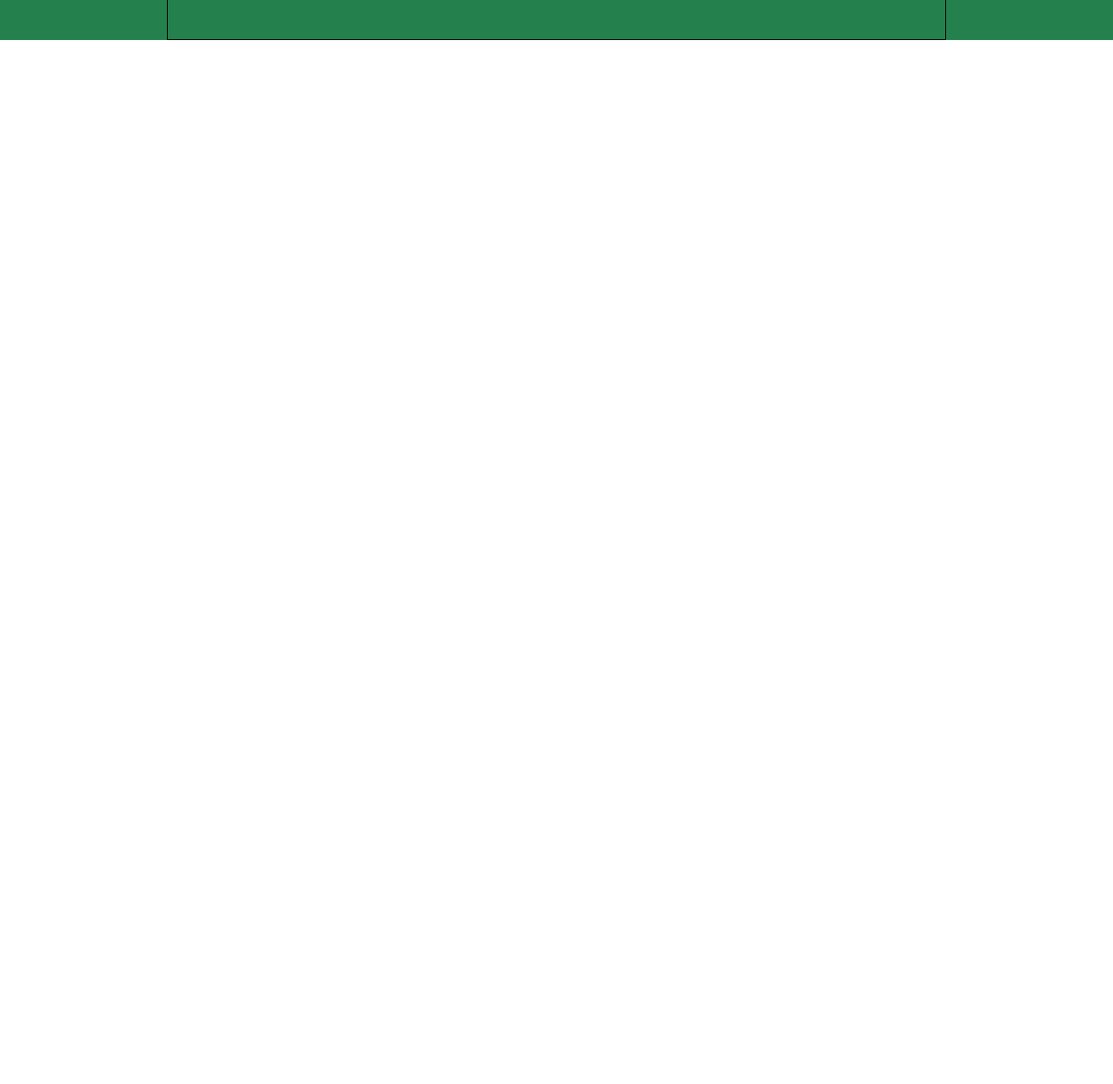
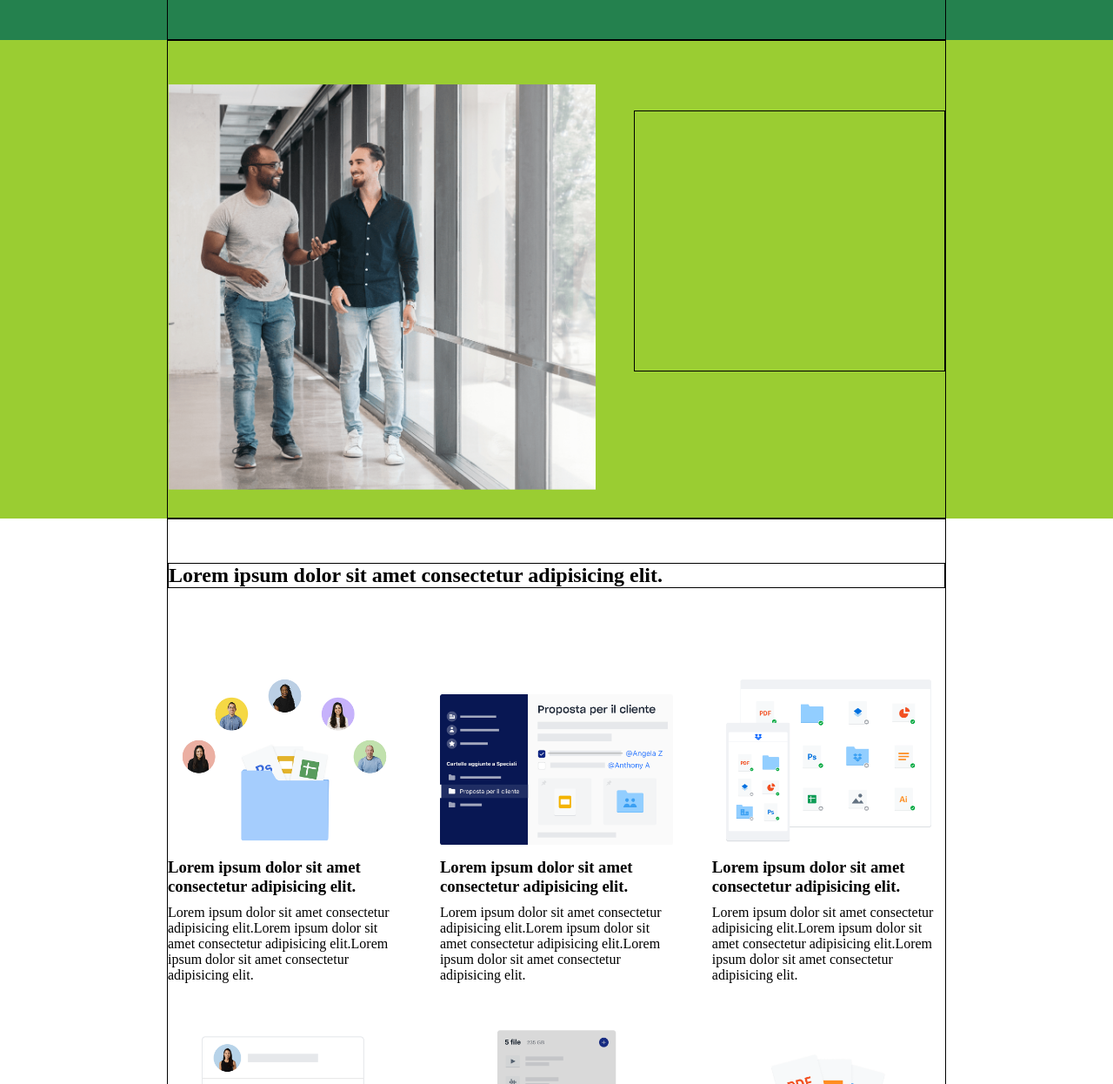
Before and after one commit to MatteoRossi01/htmlcss-dropbox, a plain HTML site: page index.html in a window 1280 px wide. Shown: the part 1554-2800 px from the top of the page at 87% size. Before the commit the page ends 1600 px from the top, so only its background shows below. Drawn offline with Linux system fonts and the light colour scheme.

Commit message:
Aggiunta sezione info

```diff
--- a/index.html
+++ b/index.html
@@ -33,9 +33,10 @@
 
     <main>
 
+        <!-- Sezione tariffe -->
         <section class="container-tariffe">
+            <div class="section">
 
-            <div class="section-tariffe">
                 <div class="title-tariffe">
                     <h2>
                         Lorem ipsum dolor sit amet consectetur adipisicing elit.
@@ -63,10 +64,112 @@
 
                 </section>
 
+            </div>
+        </section>
+        <!-- Sezione tariffe -->
+
+        <!-- Sezione contatti -->
+        <section class="container-contatti">
+            <div class="section">
+
+                <div class="img-contatti"></div>
+                <div class="text-contatti">
+
+                </div>
 
             </div>
+        </section>
+        <!-- Sezione contatti -->
 
+        <!-- Sezione info -->
+        <section class="container-info">
+            <div class="section">
+
+                <div class="title-info">
+                    <h2>
+                        Lorem ipsum dolor sit amet consectetur adipisicing elit.
+                    </h2>
+                </div>
+
+                <!-- Prima riga info -->
+                <div class="row-info">
+                    <section class="box-img left">
+
+                        <img class="img-info" src="img/business-feature-switching-tools.png" alt="">
+                        <h3>
+                            Lorem ipsum dolor sit amet consectetur adipisicing elit.
+                        </h3>
+                        <span>
+                            Lorem ipsum dolor sit amet consectetur adipisicing elit.Lorem ipsum dolor sit amet consectetur adipisicing elit.Lorem ipsum dolor sit amet consectetur adipisicing elit.
+                        </span>
+
+                    </section>
+                    <section class="box-img left">
+
+                        <img class="img-info" src="img/business-feature-coordinate-it.png" alt="">
+                        <h3>
+                            Lorem ipsum dolor sit amet consectetur adipisicing elit.
+                        </h3>
+                        <span>
+                            Lorem ipsum dolor sit amet consectetur adipisicing elit.Lorem ipsum dolor sit amet consectetur adipisicing elit.Lorem ipsum dolor sit amet consectetur adipisicing elit.
+                        </span>
+
+                    </section>
+                    <section class="box-img right">
+
+                        <img class="img-info" src="img/business-feature-multi-device.png" alt="">
+                        <h3>
+                            Lorem ipsum dolor sit amet consectetur adipisicing elit.
+                        </h3>
+                        <span>
+                            Lorem ipsum dolor sit amet consectetur adipisicing elit.Lorem ipsum dolor sit amet consectetur adipisicing elit.Lorem ipsum dolor sit amet consectetur adipisicing elit.
+                        </span>
+
+                    </section>
+                </div>
+                <!-- Prima riga info -->
+
+                <!-- Seconda riga info -->
+                <div class="row-info">
+                     <section class="box-img left">
+
+                        <img class="img-info" src="img/business-feature-integrations-it.png" alt="">
+                        <h3>
+                            Lorem ipsum dolor sit amet consectetur adipisicing elit.
+                        </h3>
+                        <span>
+                            Lorem ipsum dolor sit amet consectetur adipisicing elit.Lorem ipsum dolor sit amet consectetur adipisicing elit.Lorem ipsum dolor sit amet consectetur adipisicing elit.
+                        </span>
+
+                    </section>
+                    <section class="box-img left">
+
+                        <img class="img-info" src="img/business-feature-send-files-it.png" alt="">
+                        <h3>
+                            Lorem ipsum dolor sit amet consectetur adipisicing elit.
+                        </h3>
+                        <span>
+                            Lorem ipsum dolor sit amet consectetur adipisicing elit.Lorem ipsum dolor sit amet consectetur adipisicing elit.Lorem ipsum dolor sit amet consectetur adipisicing elit.
+                        </span>
+
+                    </section>
+                    <section class="box-img right">
+
+                        <img class="img-info" src="img/business-feature-security.png" alt="">
+                        <h3>
+                            Lorem ipsum dolor sit amet consectetur adipisicing elit.
+                        </h3>
+                        <span>
+                            Lorem ipsum dolor sit amet consectetur adipisicing elit.Lorem ipsum dolor sit amet consectetur adipisicing elit.Lorem ipsum dolor sit amet consectetur adipisicing elit.
+                        </span>
+
+                    </section>
+                </div>
+                <!-- Seconda riga info -->
+
+            </div>
         </section>
+        <!-- Sezione info -->
 
     </main>
 
--- a/style.css
+++ b/style.css
@@ -2,6 +2,23 @@
     padding: 0;
     margin: 0;
     box-sizing: border-box;
+}
+
+.section {
+    margin: auto;
+    width: 70%;
+    height: 100%;
+    box-sizing: border-box;
+    border: 1px solid black;
+}
+
+.left {
+    float: left;
+    margin-right: 5%;
+}
+
+.right {
+    float: right;
 }
 
 /* Header */
@@ -10,6 +27,7 @@
     height: 80px;
     background-color: blue;
     position: fixed;
+    z-index: 2;
 }
 
 /* Header */
@@ -38,14 +56,6 @@
     background-color: rgb(36, 129, 78);
 }
 
-.section-tariffe {
-    margin: auto;
-    width: 70%;
-    height: 1000px;
-    box-sizing: border-box;
-    border: 1px solid black;
-}
-
 .title-tariffe {
     height: 100px;
     margin-top: 100px;
@@ -62,15 +72,6 @@
 
 }
 
-.left {
-    float: left;
-    margin-right: 5%;
-}
-
-.right {
-    float: right;
-}
-
 .box-tariffe-bottom {
     width: 100%;
     height: 15%;
@@ -78,5 +79,66 @@
     box-sizing: border-box;
     border: 1px solid black;
 }
+/* Sezione tariffe */
 
-/* Sezione tariffe */
+/* Sezione contatti */
+.container-contatti {
+    width: 100%;
+    height: 550px;
+    background-color: yellowgreen;
+}
+
+.img-contatti {
+    float: left;
+    height: 85%;
+    width: 55%;
+    margin-top: 50px;
+    background-image: url(img/partner.png);
+    background-size: cover;
+}
+
+.text-contatti {
+    float: right;
+    margin-top: 80px;
+    width: 40%;
+    height: 300px;
+    box-sizing: border-box;
+    border: 1px solid black;
+}
+/* Sezione contatti */
+
+/* Sezione info */
+.container-info {
+    width: 100%;
+    height: 1100px;
+    background-color: #fff;
+}
+
+.title-info {
+    width: 100%;
+    margin-top: 50px;
+    margin-bottom: 10%;
+    box-sizing: border-box;
+    border: 1px solid black;
+}
+
+.row-info {
+    height: 400px;
+    width: 100%;
+    box-sizing: border-box;
+}
+
+.box-img {
+    width: 30%;
+}
+
+span {
+    position: relative;
+    top: 10px;
+}
+
+.img-info {
+    width: 100%;
+    height: 100%;
+}
+/* Sezione info */
```
